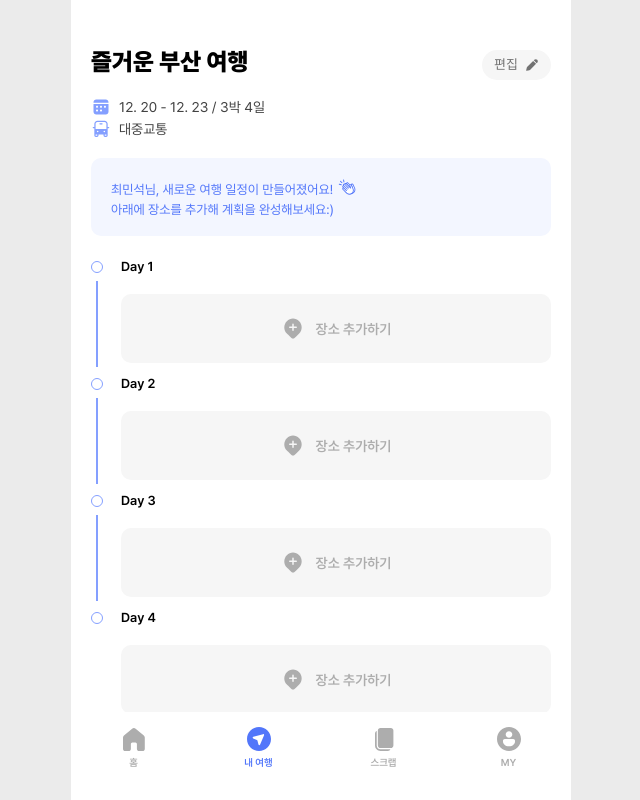
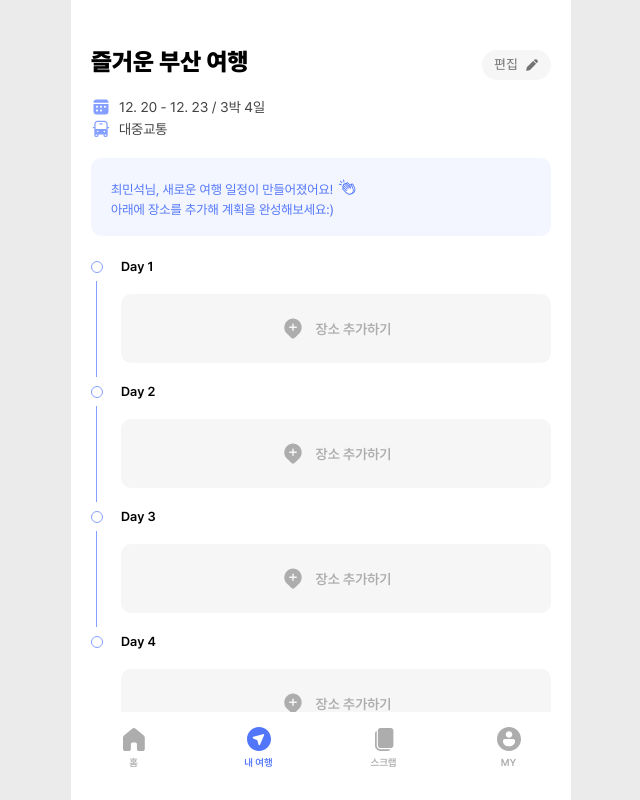
Before and after one commit to SugarSyrup/gabozago_FE, a React (Vite) app: page /mytrip/1 in a window 1280 px wide. Shown: the whole page, without its empty margins (319-959 px from the left). Built offline with nearby package versions, Linux system fonts and the light colour scheme.

Commit message:
fix(#13): 장소 리스트 플레이스 홀더 아이템 간 간격 조절

```diff
--- a/src/styles/tripDetail/TripScheduleListPlaceHolder.style.ts
+++ b/src/styles/tripDetail/TripScheduleListPlaceHolder.style.ts
@@ -3,7 +3,7 @@ import styled from "styled-components";
 export const List = styled.ol`
   display: flex;
   flex-direction: column;
-  gap: 10px;
+  gap: 18px;
   width: 100%;
 `;
 
@@ -11,8 +11,6 @@ export const Item = styled.li`
   width: 100%;
   padding-left: 30px;
   position: relative;
-  /* display: flex; */
-  /* gap: 20px; */
 
   div {
     p {
@@ -42,8 +40,8 @@ export const Item = styled.li`
     position: absolute;
     left: 5px;
     top: 25px;
-    width: 1.6px;
-    height: 80%;
+    width: 1.4px;
+    height: 90%;
     background-color: ${({ theme }) => theme.blue02};
   }
 `;
```
